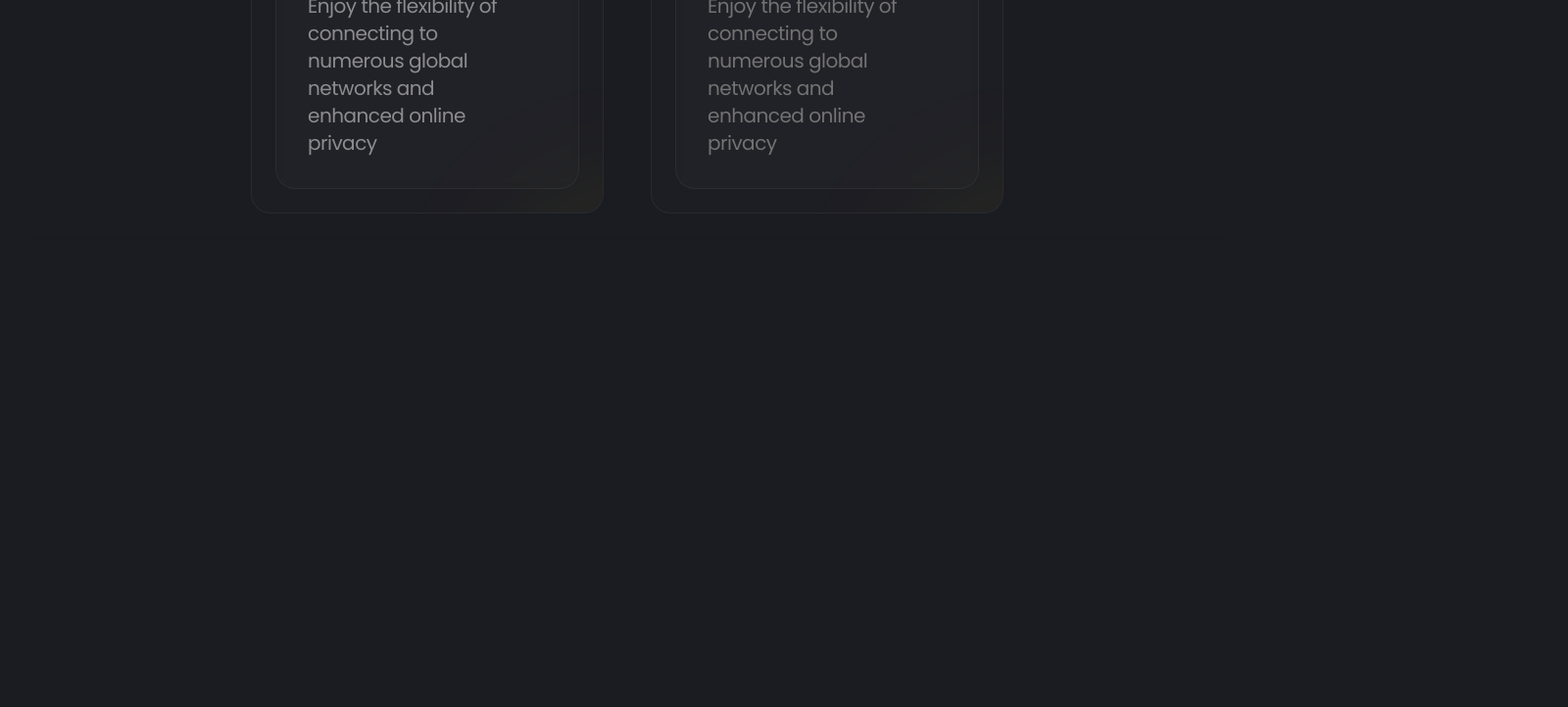
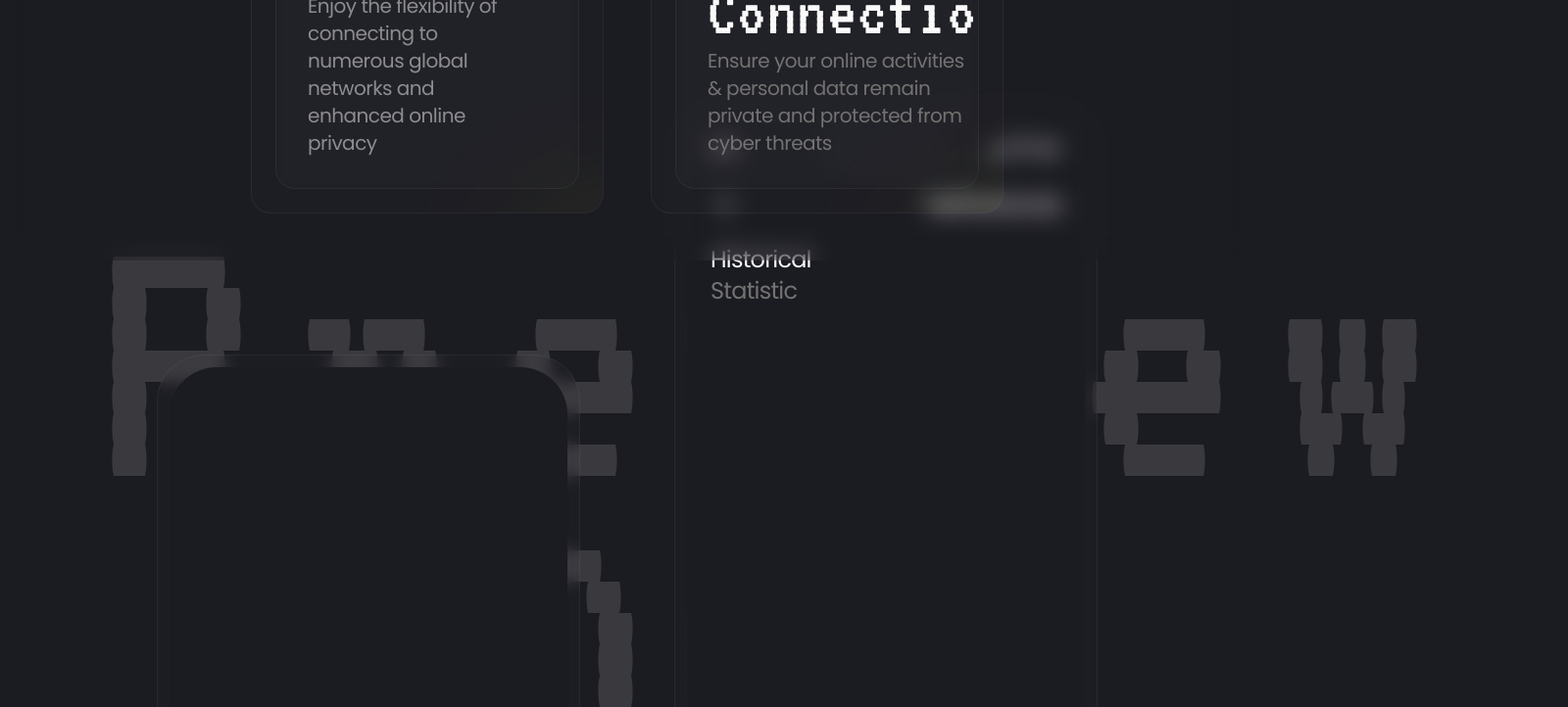
Before and after one commit to stingbulker/yuvraj-vpn, a Next.js app: page / in a window 1280 px wide. Shown: the part 1380-2102 px from the top of the page at 98% size, 1600 px wide, since content can reach past the window. Built offline with nearby package versions, Linux system fonts and the light colour scheme.

Commit message:
modified:   app/components/Advantages.tsx 	new file:   app/components/Preview.tsx 	modified:   app/page.tsx

```diff
--- a/app/components/Advantages.tsx
+++ b/app/components/Advantages.tsx
@@ -1,6 +1,6 @@
 import { Badge } from "@/components/ui/badge";
 import { Button } from "@/components/ui/button";
-import { Globe } from "lucide-react";
+import { Globe, ShieldCheck } from "lucide-react";
 import React from "react";
 import { vt } from "../fonts";
 
@@ -44,29 +44,29 @@ const Advantages = () => {
               </div>
             </div>
           </div>
-            <div className="bg-accent w-1/2 absolute aspect-square rounded-full -bottom-52 -right-32 blur-[96px] opacity-20"></div>
+          <div className="bg-accent w-1/2 absolute aspect-square rounded-full -bottom-52 -right-32 blur-[96px] opacity-20"></div>
         </div>
         <div className="w-full h-5/6 p-6 overflow-hidden glass rounded-[1.25rem] flex justify-center items-center">
           <div className="relative w-full overflow-hidden h-full glass rounded-[1.25rem] p-8 flex justify-between">
             <div className="glass absolute -top-24 -left-24 w-2/5 aspect-square flex justify-center items-center rounded-full">
               <div className="glass absolute w-4/6 aspect-square flex justify-center items-center rounded-full">
                 <div className="bg-accent aspect-square w-min p-7 rounded-full flex justify-center items-center">
-                  <Globe color="#000" size={40} strokeWidth={1.5} />
+                  <ShieldCheck color="#000" size={40} strokeWidth={1.5} />
                 </div>
               </div>
             </div>
 
             <div className="self-end relative z-30">
               <div className={`${vt.className} tracking-wide text-7xl`}>
-                Many Networks
+                Secure Connection
               </div>
               <div className="flex flex-col text-xl pr-8 text-secondary-foreground tracking-tight">
-                Enjoy the flexibility of connecting to numerous global networks
-                and enhanced online privacy
+                Ensure your online activities & personal data remain private and
+                protected from cyber threats
               </div>
             </div>
           </div>
-            <div className="bg-accent w-1/2 absolute aspect-square rounded-full -bottom-52 -right-32 blur-[96px] opacity-20"></div>
+          <div className="bg-accent w-1/2 absolute aspect-square rounded-full -bottom-52 -right-32 blur-[96px] opacity-20"></div>
         </div>
       </div>
     </div>
--- /dev/null
+++ b/app/components/Preview.tsx
@@ -0,0 +1,41 @@
+import React from "react";
+import { vt } from "../fonts";
+import { BatteryFull, ChevronLeft, Signal, Wifi } from "lucide-react";
+
+const Preview = () => {
+  return (
+    <div className="w-full h-screen relative flex items-center ">
+      <div
+        className={`${vt.className} tracking-widest leading-[0.75] text-center text-secondary-foreground/35 text-[25rem]`}
+      >
+        Preview Our Platform
+      </div>
+      <div className="absolute bottom-24 left-[43rem] w-[27rem] aspect-[9/18] glass p-3 rounded-[3rem]">
+        <div className="w-full h-full bg-background rounded-[3rem] py-4 px-6">
+          <div className="w-full flex justify-between items-center">
+            9:41
+            <div className="ml-12 py-4 px-14 border border-white/30 rounded-full"></div>
+            <div className="flex gap-1">
+              <Signal />
+              <Wifi />
+              <BatteryFull />
+            </div>
+          </div>
+          <div className="py-6 flex justify-between items-center text-2xl">
+            <ChevronLeft size={30} />
+            Netherlands
+          </div>
+          <div className="text-2xl">
+            Historical
+            <div className="text-secondary-foreground">Statistic</div>
+          </div>
+        </div>
+      </div>
+      <div className="absolute top-24 right-[43rem] w-[27rem] aspect-[9/18] glass p-3 rounded-[3rem]">
+        <div className="w-full h-full bg-background rounded-[3rem]"></div>
+      </div>
+    </div>
+  );
+};
+
+export default Preview;
--- a/app/page.tsx
+++ b/app/page.tsx
@@ -1,13 +1,15 @@
 import Advantages from "./components/Advantages";
 import Header from "./components/Header";
 import { Navbar } from "./components/Navbar";
+import Preview from "./components/Preview";
 
 export default function Home() {
   return (
-    <div className="h-[300vh] bg-background">
+    <div className="h-[400vh] bg-background">
       <Navbar />
       <Header />
       <Advantages />
+      <Preview/>
     </div>
   );
 }
```
